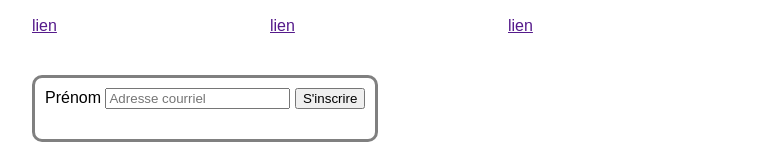
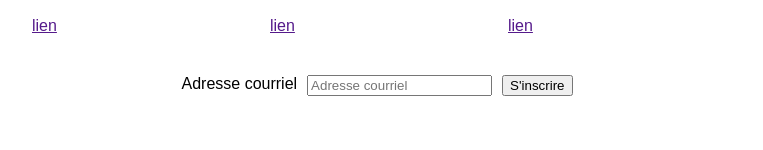
Before and after one commit to Georges-github/recette-greta-nov-2024, a plain HTML site: page index.html in a window 1280 px wide. Shown: the part 942-1092 px from the top of the page, without its empty margins (258-1021 px from the left). After the commit the page ends 1046 px from the top, so only its background shows below. Drawn offline with Linux system fonts and the light colour scheme.

Commit message:
Start Jour 05

```diff
--- a/css/style.css
+++ b/css/style.css
@@ -132,11 +132,13 @@ header ul li {
 
 /* Pied de page. */
 
-footer {
+footer #formNewsletter {
+    margin: auto;
+    display: flex;
+    justify-content: center;
+    flex-direction: row;
 }
 
-footer #formContact {
-    margin: auto;
-    display: inline-block;
-    justify-content: center;
+footer #formNewsletter * {
+    margin-right: 10px;
 }
--- a/index.html
+++ b/index.html
@@ -60,9 +60,9 @@
 
         <footer>
 
-            <form id="formContact" action="">
+            <form id="formNewsletter" action="">
 
-                <label for="courriel">Prénom</label>
+                <label for="courriel">Adresse courriel</label>
                 <input id="courriel" name="courriel" type="email" placeholder="Adresse courriel">
 
                 <input type="submit" value="S'inscrire">
```
